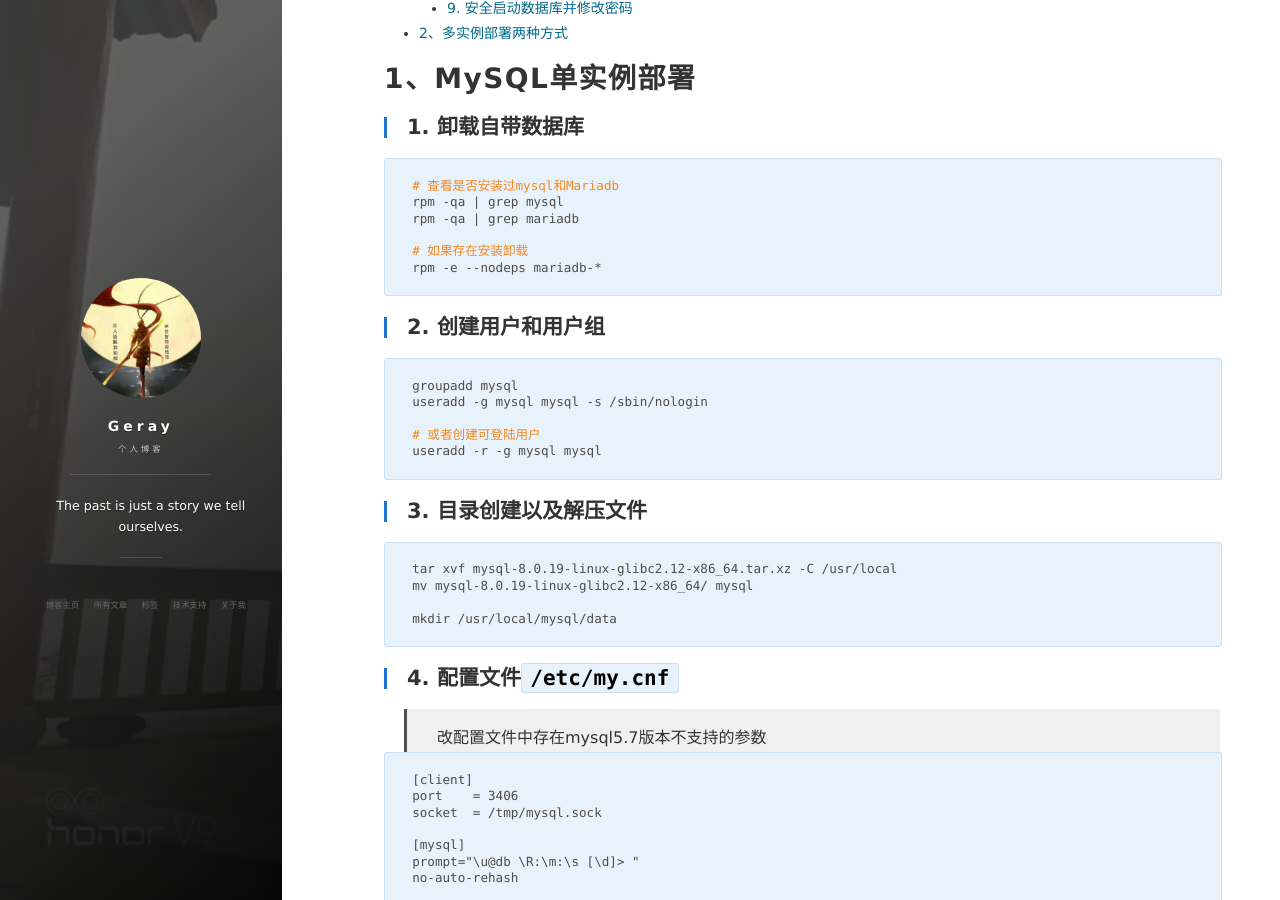
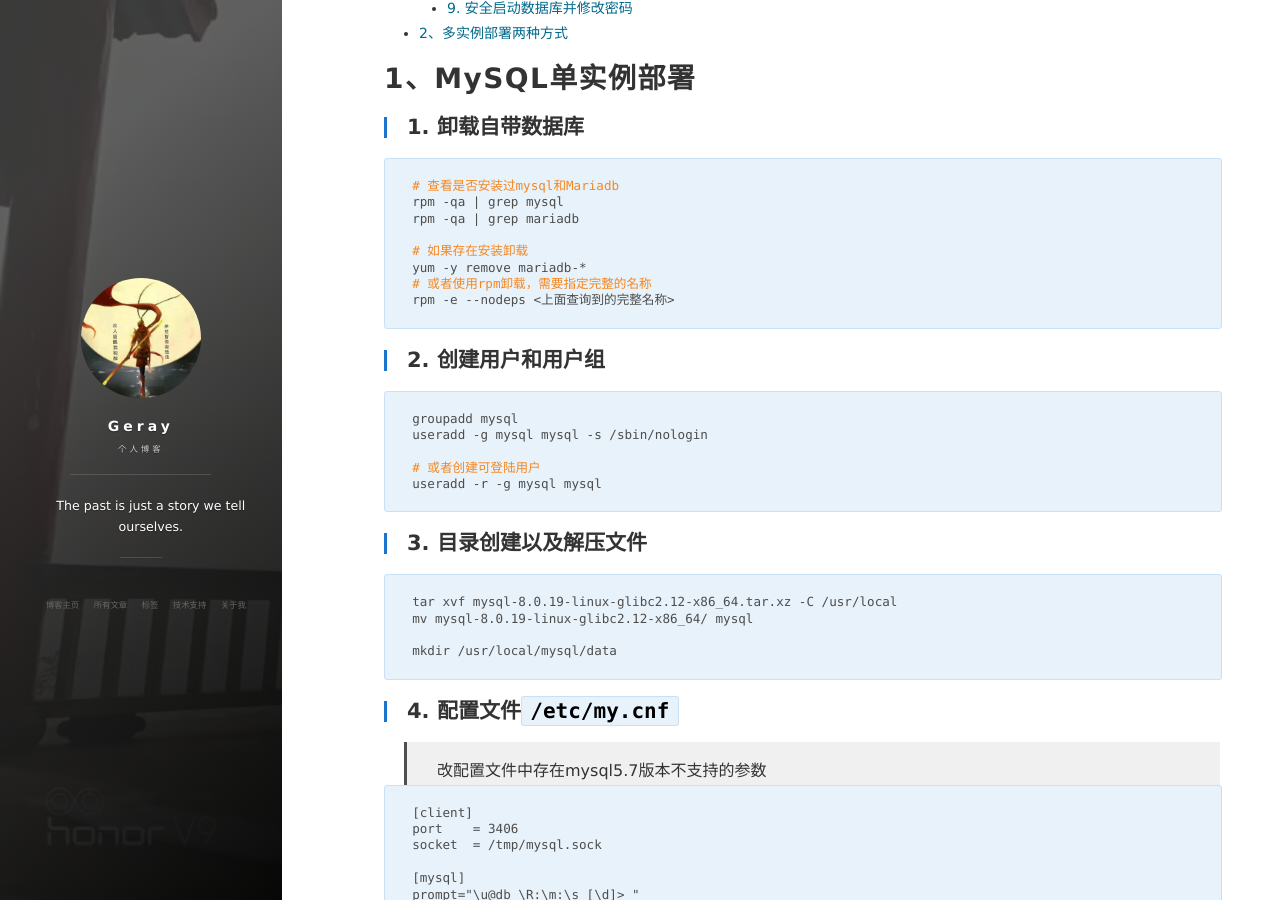
Before and after one commit to geray-zsg/geray-zsg.github.io, a Jekyll site: the page built from _posts/2022-2-24-MySQL部署（一）.md, in a window 1280 px wide and 900 px high, scrolled down 401 px. Built offline with Jekyll 4.4.1, drawn with Linux system fonts in a browser that asks for light colours; nearby versions of some CDN libraries; comment, search, counter and statistics services are not loaded.

Commit message:
Update 2022-2-24-MySQL部署（一）.md

````diff
--- a/_posts/2022-2-24-MySQL部署（一）.md
+++ b/_posts/2022-2-24-MySQL部署（一）.md
@@ -15,7 +15,9 @@ rpm -qa | grep mysql
 rpm -qa | grep mariadb
 
 # 如果存在安装卸载
-rpm -e --nodeps mariadb-*
+yum -y remove mariadb-*
+# 或者使用rpm卸载，需要指定完整的名称
+rpm -e --nodeps <上面查询到的完整名称>
 ```
 
 ## 2. 创建用户和用户组
````
